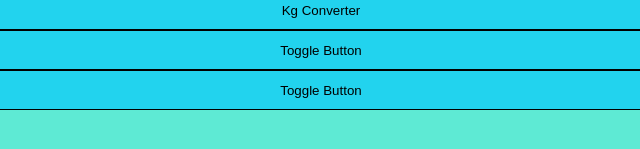
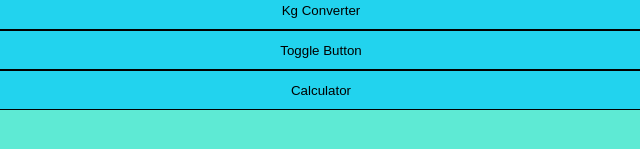
Before and after one commit to TaHsUN1462/HOME, a plain HTML site: page index.html in a window 1280 px wide. Shown: the part 145-294 px from the top of the page, 319-959 px from the left. Drawn offline with Linux system fonts and the light colour scheme.

Commit message:
update index.html

```diff
--- a/index.html
+++ b/index.html
@@ -42,6 +42,6 @@ h1{
   <a href="https://tahsun1462.github.io/html/UScale.html"><button>Scale Calculator</button></a><br>
   <a href="https://tahsun1462.github.io/weight/"><button>Kg Converter</button></a><br>
   <a href="https://tahsun1462.github.io/Toggle-Button/"><button>Toggle Button</button></a><br>
-  <a href="https://tahsun1462.github.io/Calculator-/"><button>Toggle Button</button></a><br>
+  <a href="https://tahsun1462.github.io/Calculator-/"><button>Calculator</button></a><br>
   </body>
 </html>
```
